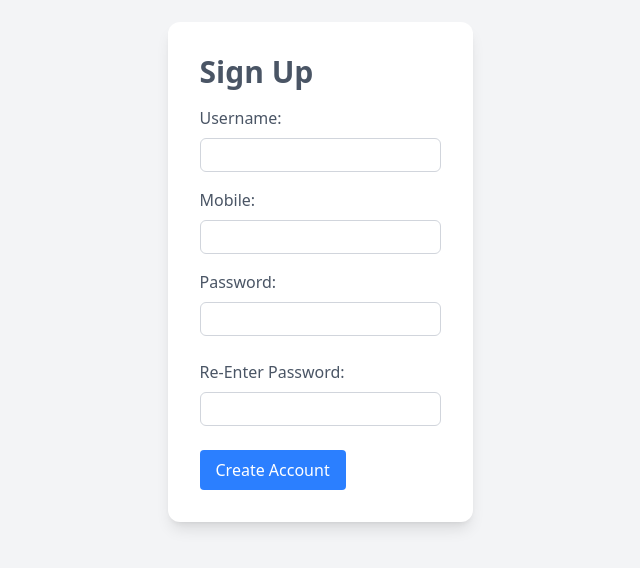
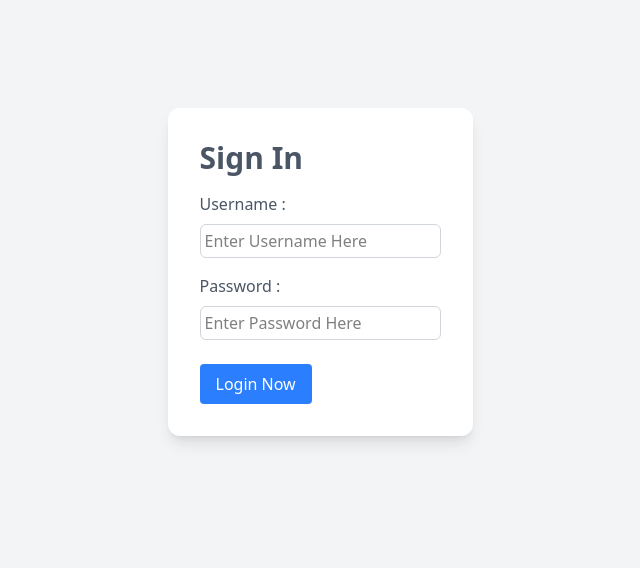
Before and after one commit to rashmithakau/WMS, a React (Vite) app in the folder frontend/: page / in a window 1280 px wide. Shown: the part 128-696 px from the top of the page, without its empty margins (320-960 px from the left). Built offline with nearby package versions, Linux system fonts and the light colour scheme.

Commit message:
feat:login-page-validation

```diff
--- a/frontend/src/App.jsx
+++ b/frontend/src/App.jsx
@@ -8,7 +8,7 @@ function App() {
   return (
     <>
 
-      <Registration/>
+      <LoginPage/>
     </>
   )
 }
--- a/frontend/src/api/user.js
+++ b/frontend/src/api/user.js
@@ -3,3 +3,4 @@ import axios from 'axios';
 const API = "http://localhost:3000/api";
 
 export const createUser = (user) => axios.post(`${API}/user`, user);
+export const loginUser = (userData) => axios.post(`${API}/user/login`, userData);
--- a/frontend/src/components/TextField.jsx
+++ b/frontend/src/components/TextField.jsx
@@ -7,6 +7,7 @@ const TextField = ({ txt,onChange,value}) => {
         type="text"
         placeholder={txt}
         className="border-1 border-gray-300 rounded-md p-1 focus:outline-none focus:border-blue-500"
+        required
         onChange={onChange}
         value={value}
       />
--- a/frontend/src/pages/LoginPage.jsx
+++ b/frontend/src/pages/LoginPage.jsx
@@ -4,8 +4,38 @@ import PasswordField from "../components/PasswordField";
 import Container1 from "../components/Container1";
 import Heading1 from "../components/Heading1";
 import Button1 from "../components/Button1";
+import { validateLogin } from "../validations/loginValidation";
+import { useState } from "react";
+import { loginUser } from "../api/user";
 
 const LoginPage = () => {
+  const [username, setUsername] = React.useState("");
+  const [password, setPassword] = React.useState("");
+  const [errors, setErrors] = useState({});
+
+  const handleLogin = async () => {
+
+    const validationErrors = validateLogin({ username, password });
+
+
+    if (Object.keys(validationErrors).length > 0) {
+      setErrors(validationErrors);
+      return;
+    }
+
+
+    setErrors({}); // clear errors
+
+    try {
+      await loginUser({
+        userName: username,
+        password: password,
+      });
+    } catch (error) {
+      console.error("Login error:", error);
+      setErrors({ general: "Login failed. Please try again." });
+    }
+  };
   return (
     <>
       <Container1>
@@ -14,15 +44,25 @@ const LoginPage = () => {
           <label htmlFor="username" className="block text-gray-600 mb-2">
             Username :{" "}
           </label>
-          <TextField txt={"Enter Username Here"} />
+          <TextField
+            txt={"Enter Username Here"}
+            value={username}
+            onChange={(e) => setUsername(e.target.value)}
+          />
+          {errors.username && <p className="text-red-500 text-sm">{errors.username}</p>}
         </div>
         <div className="mb-6">
           <label htmlFor="password" className="block text-gray-600 mb-2">
             Password :{" "}
           </label>
-          <PasswordField txt={"Enter Password Here"} />
+          <PasswordField
+            txt={"Enter Password Here"}
+            value={password}
+            onChange={(e) => setPassword(e.target.value)}
+          />
+          {errors.password && <p className="text-red-500 text-sm">{errors.password}</p>}
         </div>
-        <Button1 txt={"Login Now"} />
+        <Button1 txt={"Login Now"} handleClick={handleLogin} />
       </Container1>
     </>
   );
--- a/frontend/src/pages/Registration.jsx
+++ b/frontend/src/pages/Registration.jsx
@@ -25,14 +25,14 @@ const Registration = () => {
     setErrors({}); // clear previous errors
 
     try {
-      createUser({
-        userName: username,
-        phoNumber: mobile,
-        password: password,
-      });
-    } catch (error) {
-      console.error("Error during registration:", error);
-    }
+     loginUser({
+      userName: username,
+      password: password,
+    });
+  } catch (error) {
+    console.error("Login error:", error);
+    setErrors({ general: "Login failed. Please try again." });
+  }
   };
 
   return (
--- /dev/null
+++ b/frontend/src/validations/loginValidation.js
@@ -0,0 +1,13 @@
+  export function validateLogin  ({ username, password }) {
+    const errors = {};
+
+    if (!username) {
+      errors.username = "username is required";
+    }
+
+    if (!password) {
+      errors.password = "Password is required";
+    }
+
+    return errors;
+  }
--- a/frontend/src/validations/registrationValidation.js
+++ b/frontend/src/validations/registrationValidation.js
@@ -1,7 +1,7 @@
 export function validateRegistration({ username, mobile, password, confirmPassword }) {
     const errors = {};
 
-    if (!username.trim()) {
+    if (!username) {
       errors.username = "Username is required";
     }
 
```
Also changed, not shown: 1 other file (tests, documents, lock files or other folders).
